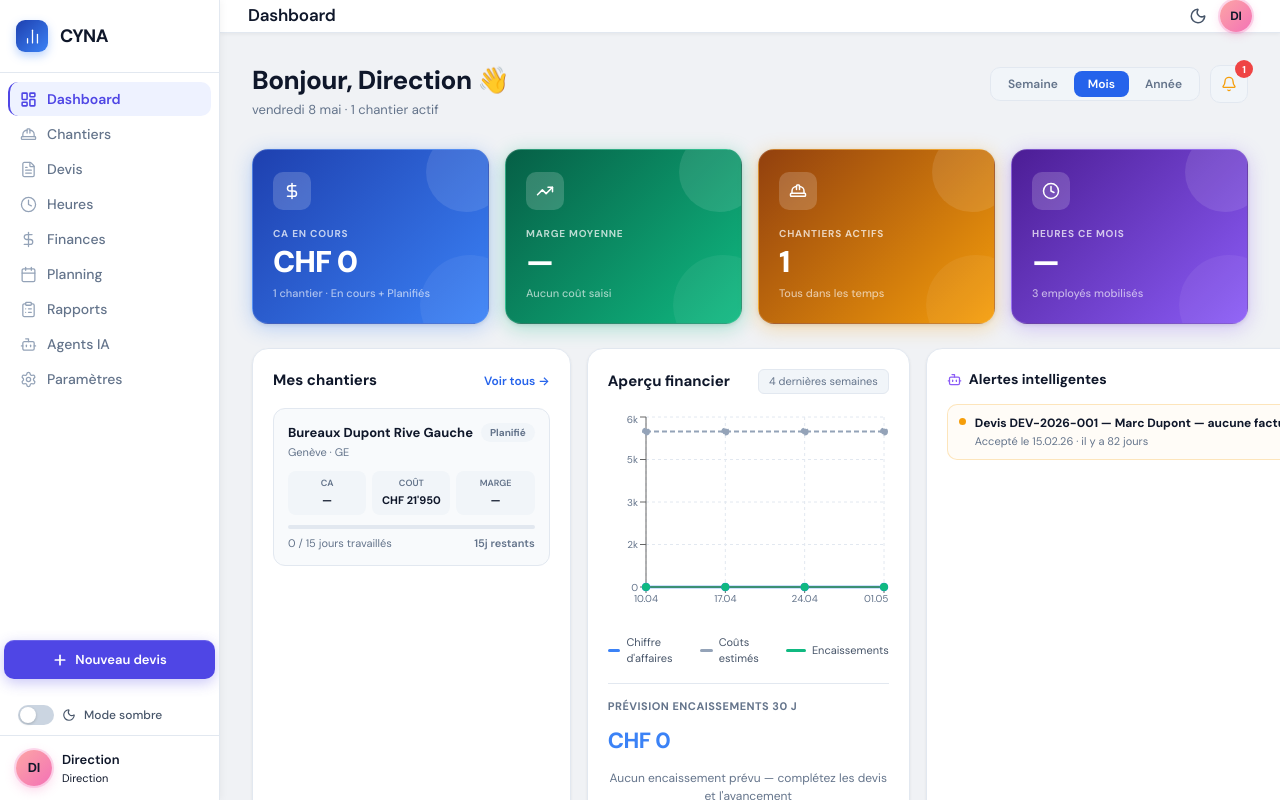
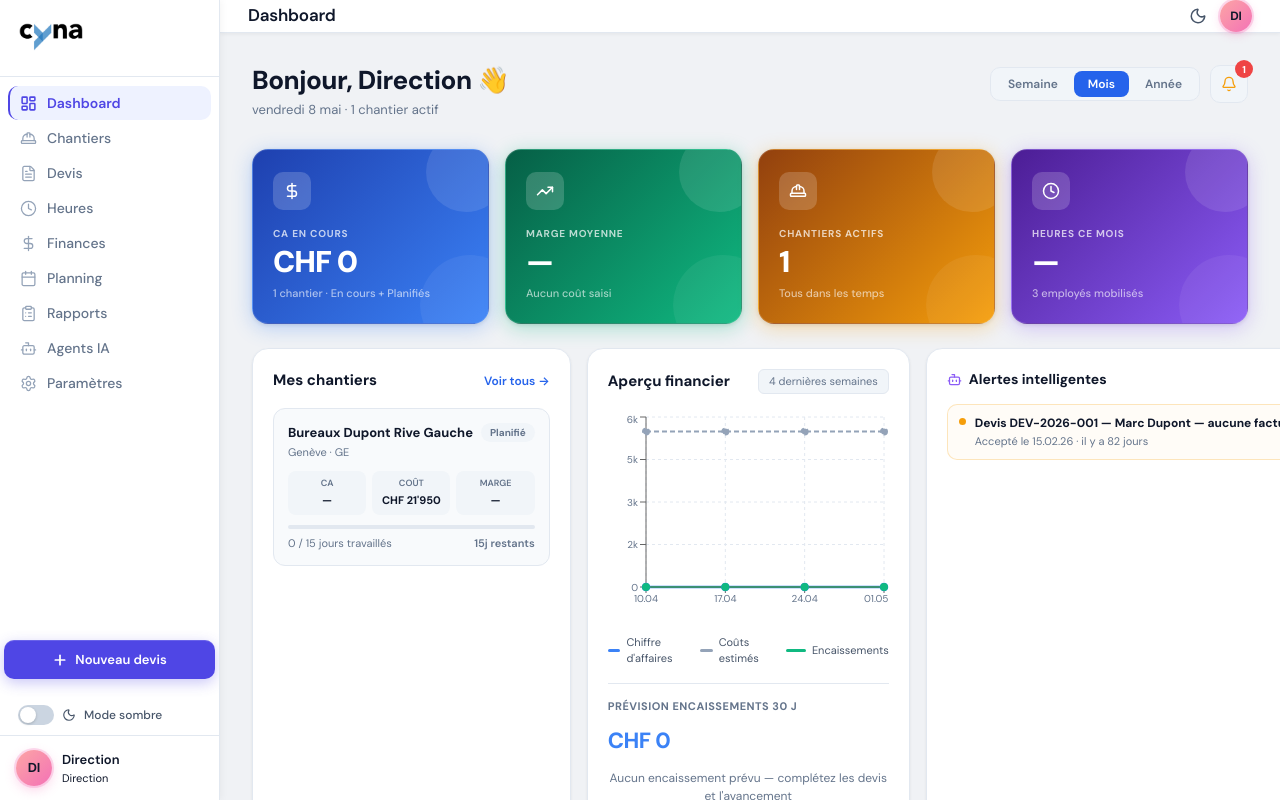
Before and after one commit to Valdrin72/gestion-chantier, a React (Create React App) app: page / in a window 1280 px wide. Built offline with nearby package versions, Linux system fonts and the light colour scheme.

Commit message:
design: logo CYNA dans sidebar
Remplacer le bloc texte CYNA + icône par le logo PNG (public/Logo.png.png),
avec inversion en mode sombre pour rester lisible.

https://claude.ai/code/session_015UF12ZaB73iH4YE9Y6f2Ly

```diff
--- a/src/components/Layout.js
+++ b/src/components/Layout.js
@@ -1,5 +1,5 @@
 import React from 'react';
-import { BarChart2, Plus, Sun, Moon, Menu, X, ChevronRight } from 'lucide-react';
+import { Plus, Sun, Moon, Menu, X, ChevronRight } from 'lucide-react';
 
 export function Sidebar({ sidebarOuvert, setSidebarOuvert, navAutorisees, page, naviguer, darkMode, toggleDarkMode, profil, setProfil }) {
   return (
@@ -7,8 +7,17 @@ export function Sidebar({ sidebarOuvert, setSidebarOuvert, navAutorisees, page,
       {sidebarOuvert && <div className="sidebar-overlay" onClick={() => setSidebarOuvert(false)} />}
       <aside className={`sidebar${sidebarOuvert ? ' sidebar-open' : ''}`}>
         <div className="sidebar-logo">
-          <div className="sidebar-logo-icon"><BarChart2 size={17} strokeWidth={1.8} style={{ color: '#fff' }} /></div>
-          <div className="sidebar-logo-name">CYNA</div>
+          <img
+            src={`${process.env.PUBLIC_URL}/Logo.png.png`}
+            alt="CYNA"
+            style={{
+              height: 36,
+              width: 'auto',
+              maxWidth: '100%',
+              objectFit: 'contain',
+              filter: darkMode ? 'brightness(0) invert(1)' : 'none',
+            }}
+          />
         </div>
         <nav className="sidebar-nav">
           {navAutorisees.map(item => (
```
